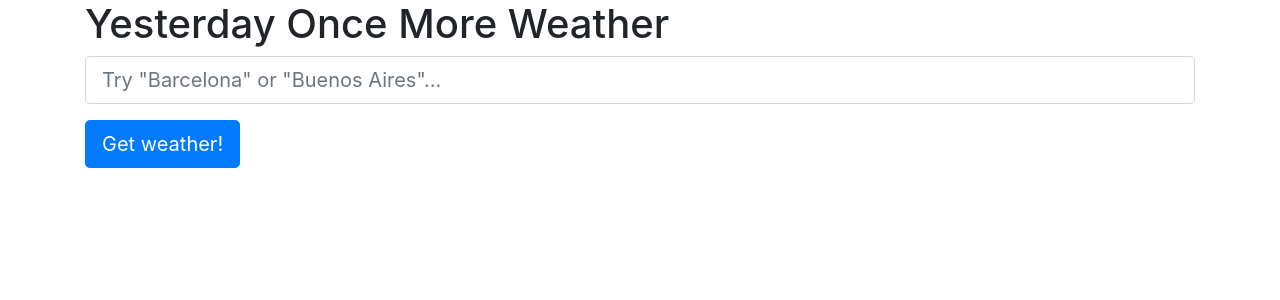
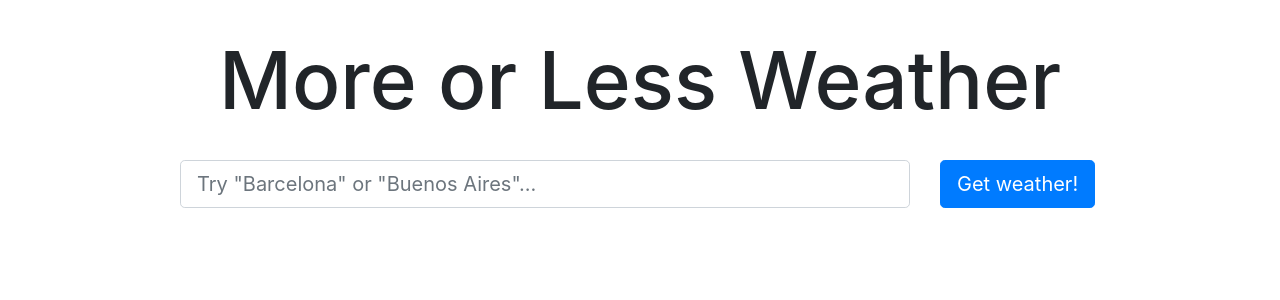
Before and after one commit to anabellaspinelli/delta-weather, a React (Create React App) app: page / in a window 1280 px wide. Shown: the top 300 px of the page. Built offline with nearby package versions, Linux system fonts and the light colour scheme.

Commit message:
chore: extract WeatherForm component

```diff
--- a/src/App.js
+++ b/src/App.js
@@ -1,18 +1,15 @@
-import React, { useState } from 'react'
-import { Button, Container, Spinner } from 'react-bootstrap'
-import Form from 'react-bootstrap/Form'
+import React from 'react'
+import { Container, Spinner } from 'react-bootstrap'
 import { ErrorBox } from './components/error-box'
 import { WeatherBox } from './components/weather-box'
+import { WeatherForm } from './components/weather-form'
+import './index.css'
 import { getAllWeathers } from './lib/transport'
-import { temperatureReducer, initialState } from './reducer'
+import { initialState, temperatureReducer } from './reducer'
 
 const App = () => {
-    const [location, setLocation] = useState('')
     const [state, dispatch] = React.useReducer(temperatureReducer, initialState)
-
-    const handleSubmit = async event => {
-        event.preventDefault()
-
+    const handleSubmit = async (event, location) => {
         dispatch({ type: 'started' })
         const weathers = await getAllWeathers(location)
         if (weathers.error) {
@@ -30,38 +27,22 @@ const App = () => {
     }
 
     return (
-        <Container className='App justify-content-xs-center'>
-            <h1>Yesterday Once More Weather</h1>
-            <Form onSubmit={handleSubmit}>
-                <Form.Group controlId='formLocation'>
-                    <Form.Control
-                        type='text'
-                        placeholder='Try "Barcelona" or "Buenos Aires"...'
-                        size='lg'
-                        aria-label='location input'
-                        onChange={event => setLocation(event.target.value)}
-                        value={location}
-                    />
-                </Form.Group>
-                <Button
-                    size='lg'
-                    variant='primary'
-                    type='submit'
-                    aria-label='get weather'
-                    onClick={handleSubmit}
-                >
-                    Get weather!
-                </Button>
-            </Form>
+        <Container className='App'>
+            <h1 style={{ textAlign: 'center', fontSize: '60pt' }}>
+                More or Less Weather
+            </h1>
+            <WeatherForm onSubmit={handleSubmit} />
 
             {state.status === 'errored' && (
                 <ErrorBox errorMessage={state.error.message} />
             )}
 
             {state.status === 'pending' && (
-                <Spinner animation='border' role='status'>
-                    <span className='sr-only'>Loading the weather...</span>
-                </Spinner>
+                <div style={{ margin: '0 auto' }}>
+                    <Spinner animation='border' role='status'>
+                        <span className='sr-only'>Loading the weather...</span>
+                    </Spinner>
+                </div>
             )}
 
             {state.status === 'resolved' && (
--- a/src/components/weather-box.js
+++ b/src/components/weather-box.js
@@ -5,17 +5,17 @@ import styled from 'styled-components'
 
 const StyledContainer = styled(Container)`
     background-color: aliceblue;
-    height: 100px;
-    padding: 16px;
+    height: 400px;
+    padding: 32px;
     margin-top: 16px;
+    text-align: center;
+    border-radius: 8px;
 `
 
 export const WeatherBox = ({ temperatures }) => {
     return (
-        <StyledContainer
-            style={{ backgroundColor: 'aliceblue', height: '100px' }}
-        >
-            <Row>
+        <StyledContainer>
+            <Row className='justify-content-md-center'>
                 <Col xs={6}>
                     <h2>Yesterdays Weather</h2>
                     <h3>{`Temperature ${temperatures.yesterday} Cº`}</h3>
--- /dev/null
+++ b/src/components/weather-form.js
@@ -0,0 +1,47 @@
+import PropTypes from 'prop-types'
+import React, { useState } from 'react'
+import { Button, Col, Row } from 'react-bootstrap'
+import Form from 'react-bootstrap/Form'
+
+export const WeatherForm = ({ onSubmit }) => {
+    const [location, setLocation] = useState('')
+
+    const handleSubmit = event => {
+        event.preventDefault()
+        onSubmit(event.target.value, location)
+    }
+
+    return (
+        <div style={{ marginTop: '32px' }}>
+            <Form onSubmit={handleSubmit}>
+                <Row className='justify-content-md-center'>
+                    <Col xs={8} offset={2}>
+                        <Form.Control
+                            type='text'
+                            placeholder='Try "Barcelona" or "Buenos Aires"...'
+                            size='lg'
+                            aria-label='location input'
+                            onChange={event => setLocation(event.target.value)}
+                            value={location}
+                        />
+                    </Col>
+                    <Col xs={2}>
+                        <Button
+                            size='lg'
+                            variant='primary'
+                            type='submit'
+                            aria-label='get weather'
+                            onClick={handleSubmit}
+                        >
+                            Get weather!
+                        </Button>
+                    </Col>
+                </Row>
+            </Form>
+        </div>
+    )
+}
+
+WeatherForm.propTypes = {
+    onSubmit: PropTypes.func.isRequired,
+}
--- a/src/index.css
+++ b/src/index.css
@@ -1,13 +1,14 @@
 body {
-  margin: 0;
-  font-family: -apple-system, BlinkMacSystemFont, 'Segoe UI', 'Roboto', 'Oxygen',
-    'Ubuntu', 'Cantarell', 'Fira Sans', 'Droid Sans', 'Helvetica Neue',
-    sans-serif;
-  -webkit-font-smoothing: antialiased;
-  -moz-osx-font-smoothing: grayscale;
+    padding: 32px;
+    box-sizing: content-box;
+    font-family: -apple-system, BlinkMacSystemFont, 'Segoe UI', 'Roboto',
+        'Oxygen', 'Ubuntu', 'Cantarell', 'Fira Sans', 'Droid Sans',
+        'Helvetica Neue', sans-serif;
+    -webkit-font-smoothing: antialiased;
+    -moz-osx-font-smoothing: grayscale;
 }
 
 code {
-  font-family: source-code-pro, Menlo, Monaco, Consolas, 'Courier New',
-    monospace;
+    font-family: source-code-pro, Menlo, Monaco, Consolas, 'Courier New',
+        monospace;
 }
```
